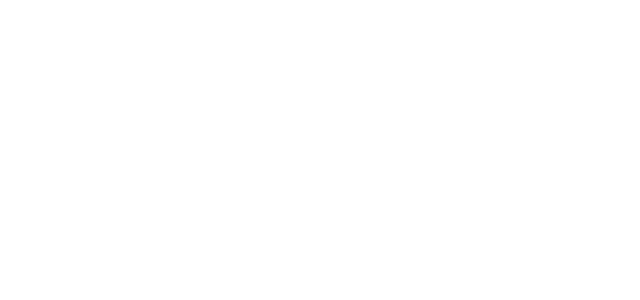
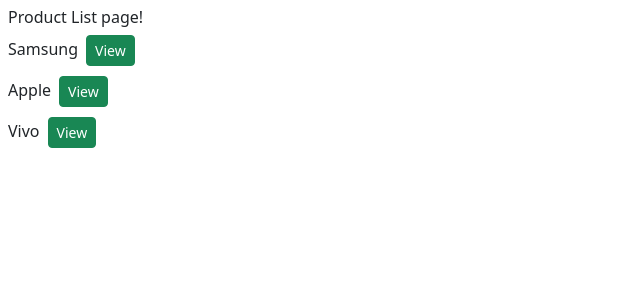
Before and after one commit to dhinakar4/develop-s, a React (Vite) app: page /users in a window 1280 px wide. Before the commit this address had no page. Shown: the top 300 px of the page, without its empty margins (0-640 px from the left). Built offline with nearby package versions, Linux system fonts and the light colour scheme; a web font is replaced by a local one.

Commit message:
update file

```diff
--- a/src/App.jsx
+++ b/src/App.jsx
@@ -21,8 +21,12 @@
 import About from "./About";
 import Contact from "./Contact";
 import { BreadcrumbItem } from "react-bootstrap";
-import { BrowserRouter, Route, Routes,Outlet } from "react-router-dom";
+import { BrowserRouter, Route, Routes,Outlet ,Navigate} from "react-router-dom";
 import Nested from "./Nested";
+import Userlist from "./Userlist";
+import Userdetail from "./Userdetail";
+import { ProductProvider } from "./Productcontext";
+
 
 function App  () {
   return (
@@ -40,19 +44,23 @@
     //     <ComponentC />
 
     // </Myprovider> */}
-
+    <ProductProvider >
     <BrowserRouter>
       <Routes>
-        <Route path="/" element ={<Homepage />} />
+        {/* <Route path="/" element ={<Homepage />} />
         <Route  path="/Login" element={<CompleteForm />} />
         <Route path="/About" element={<Nested />} >
           <Route index element={<About />} />
           <Route path="List" element={<Todolist />} />
           <Route path="Contact" element={<Contact />} />
-        </Route>
+        </Route> */}
+
+        <Route path="/" element={<Navigate to="/users" />} />
+        <Route path="/users" element={<Userlist />}/>
+        <Route path="/users/:id" element={<Userdetail />}/>
       </Routes>
     </BrowserRouter>
-
+   </ProductProvider>
 
     </div>
   );
--- a/src/Homepage.jsx
+++ b/src/Homepage.jsx
@@ -32,7 +32,7 @@
         </Navbar.Collapse>
       </Container>
     </Navbar> <br />
-
+    <p className="bg-light">Welcome Home!</p>
         </div>
     );
 }; export default Homepage
--- /dev/null
+++ b/src/Productcontext.jsx
@@ -0,0 +1,14 @@
+import { createContext, useState } from "react";
+
+
+export const ProductContext = createContext();
+
+export const ProductProvider = ({ children }) => {
+    const [selectedProduct, setSelectedProduct] = useState(null);
+
+    return (
+        <ProductContext.Provider value={{ selectedProduct,setSelectedProduct}}>
+            {children}
+        </ProductContext.Provider>
+    )
+}
--- /dev/null
+++ b/src/Userdetail.jsx
@@ -0,0 +1,29 @@
+import { useNavigate, useParams } from "react-router-dom";
+import { ProductContext } from "./Productcontext";
+import { useContext } from "react";
+
+
+
+function Userdetail () {
+
+    const {id} = useParams();
+    const navigate = useNavigate();
+    const {selectedProduct} = useContext(ProductContext);
+
+    const back = () => navigate('/users');
+
+    if (!selectedProduct) {
+        return <p>No Items Select!</p>;
+    }
+
+    return (
+        <div className="ms-3">
+            <h5 className="mt-3 text-success">Product Details!</h5>
+            {/* <p style={{textAlign:'left'}}>ID: {id}</p> */}
+            <p style={{textAlign:'left'}}>Name: {selectedProduct.name}</p>
+            <p style={{textAlign:'left'}}>Price: {selectedProduct.price}</p>
+            <p style={{textAlign:'left'}}>Color: {selectedProduct.color}</p>
+            <button onClick={back} className="btn btn-warning btn-sm">Back</button>
+        </div>
+    );
+}; export default Userdetail;
--- /dev/null
+++ b/src/Userlist.jsx
@@ -0,0 +1,32 @@
+import { useNavigate } from "react-router-dom";
+import { ProductContext } from "./Productcontext";
+import { useContext } from "react";
+
+
+function Userlist (){
+    const navigate = useNavigate();
+    const { setSelectedProduct} = useContext(ProductContext)
+
+    const users= [
+        {id:1,name:"Samsung",price:'$39999',color:'Black'},
+        {id:2,name:"Apple",price:'$42000',color:'Gold'},
+        {id:3,name:"Vivo",price:'$29999',color:'Gray'},
+    ];
+
+    const view = (user) => {
+        setSelectedProduct(user);
+        navigate(`/users/${user.id}`);
+    };
+
+    return (
+        <div className="ms-2">
+            <h6 className="mt-2">Product List page!</h6>
+            {users.map((user) => (
+                <div key={user.id}style={{marginBottom:'10px'}}>
+                    <span>{user.name}</span>
+                    <button onClick={() => view(user)}className="ms-2 btn btn-sm btn-success">View</button>
+                </div>
+            ))}
+        </div>
+    );
+}; export default Userlist;
```
